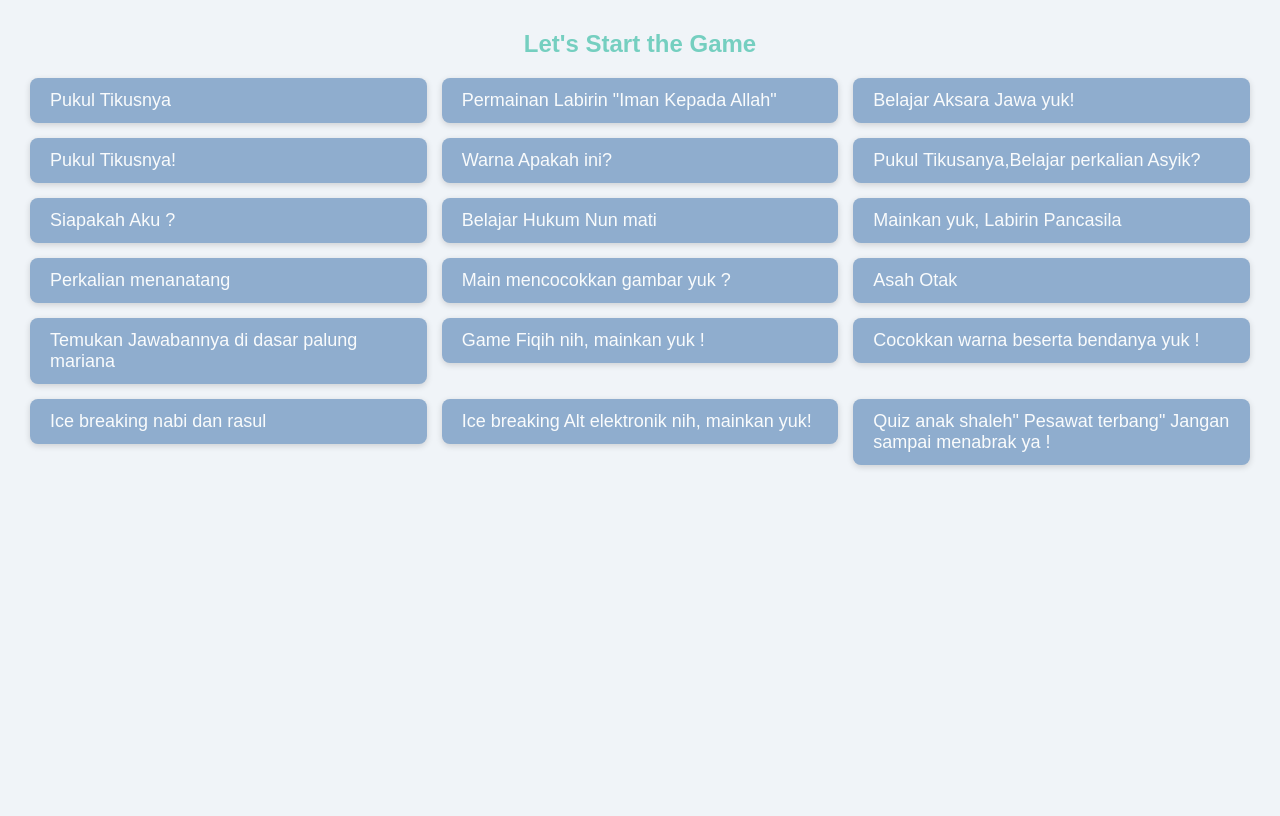
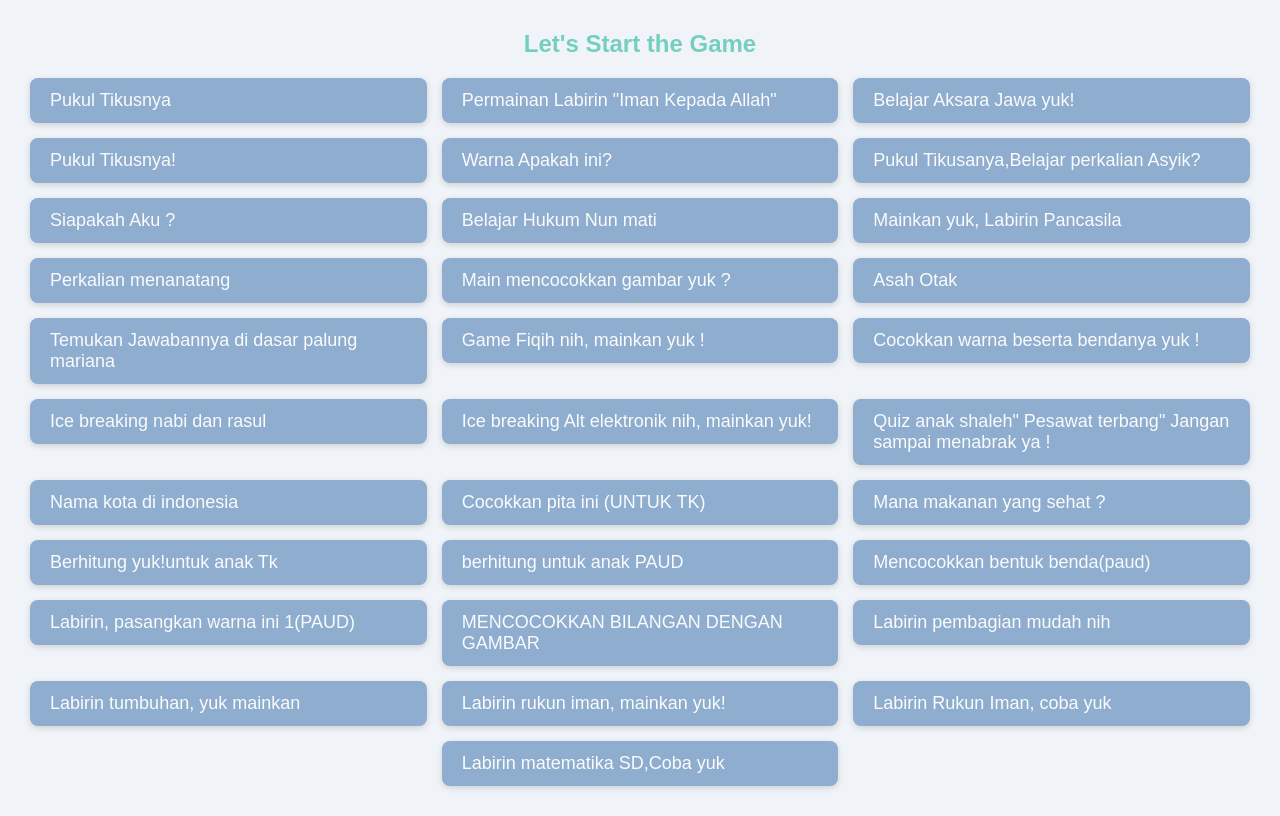
Before and after one commit to hani2345-tech/my.web, a plain HTML site: page index.html in a window 1280 px wide. Drawn offline with Linux system fonts and the light colour scheme.

Commit message:
Update index.html

```diff
--- a/index.html
+++ b/index.html
@@ -74,6 +74,19 @@
     <li><a href="https://wordwall.net/id/resource/20840115/ice-breaking-nabi-rasul" target="_blank">Ice breaking nabi dan rasul</a></li>
     <li><a href="https://wordwall.net/id/resource/38300015/matematika/ice-breaking" target="_blank">Ice breaking Alt elektronik nih, mainkan yuk!</a></li>
     <li><a href="https://wordwall.net/id/resource/19436897/agama/kuis-anak-sholeh" target="_blank">Quiz anak shaleh" Pesawat terbang" Jangan sampai menabrak ya !</a></li>
+    <li><a href="https://wordwall.net/id/resource/27016975/bahasa-indonesia/nama-kota-di-indonesia" target="_blank">Nama kota di indonesia</a></li>
+    <li><a href="https://wordwall.net/id/resource/9477288/latih-logika-pilih-pita-tk-b" target="_blank">Cocokkan pita ini (UNTUK TK)</a></li>
+    <li><a href="https://wordwall.net/id/resource/79112537/kesehatan/game-mengidentifikasi-jenis-makanan-yang-baik-tidak" target="_blank">Mana makanan yang sehat ?</a></li>
+    <li><a href="https://wordwall.net/id/resource/7619429/tk-al-huda-b2" target="_blank">Berhitung yuk!untuk anak Tk</a></li>
+    <li><a href="https://wordwall.net/id/resource/30600860/matematika/untuk-anak-paud" target="_blank">berhitung untuk anak PAUD</a></li>
+    <li><a href="https://wordwall.net/id/resource/76468842/mencocokkan-bentuk-benda" target="_blank">Mencocokkan bentuk benda(paud)</a></li>
+    <li><a href="https://wordwall.net/id/resource/23986711/memasangkan-warna-untuk-anak-paud" target="_blank">Labirin, pasangkan warna ini 1(PAUD)</a></li>
+    <li><a href="https://wordwall.net/id/resource/2762008/kognitif-mencocokkan-bilangan-dengan-gambar" target="_blank">MENCOCOKKAN BILANGAN DENGAN GAMBAR</a></li>
+    <li><a href="https://wordwall.net/id/resource/23062744/matematika/perkalian-dan-pembagian" target="_blank">Labirin pembagian mudah nih</a></li>
+    <li><a href="https://wordwall.net/id/resource/56196929/ipas-kelas-4-tumbuhan" target="_blank">Labirin tumbuhan, yuk mainkan</a></li>
+    <li><a href="https://wordwall.net/resource/22880002/rukun-iman" target="_blank">Labirin rukun iman, mainkan yuk!</a></li>
+    <li><a href="https://wordwall.net/resource/10676452/rukun-islam" target="_blank">Labirin Rukun Iman, coba yuk</a></li>
+    <li><a href="https://wordwall.net/resource/26442679/math/ayo-bermain-matematika" target="_blank">Labirin matematika SD,Coba yuk</a></li>
   </ul>
 </body>
 </html>
```
